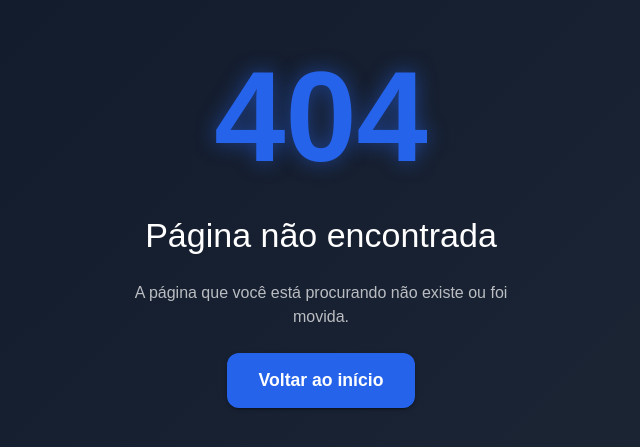
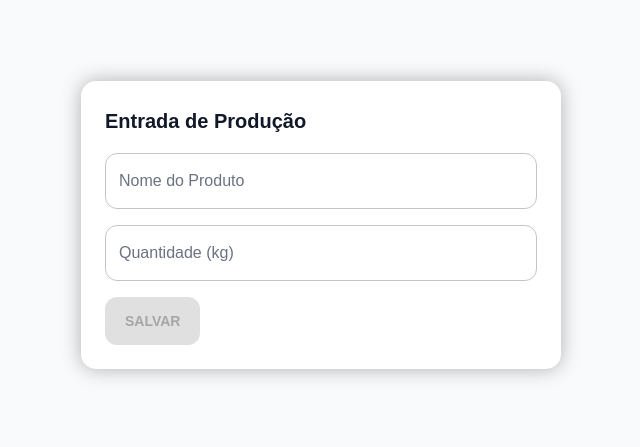
Before and after one commit to jadmajzoub/SGMI, a React (Vite) app: page /production/entry in a window 1280 px wide. Before the commit this address had no page. Shown: the part 175-622 px from the top of the page, without its empty margins (319-959 px from the left). Built offline with nearby package versions, Linux system fonts and the light colour scheme.

Commit message:
refactor: change components name

```diff
--- a/src/routes/AppRoutes.tsx
+++ b/src/routes/AppRoutes.tsx
@@ -1,9 +1,9 @@
-import { Routes, Route, Navigate } from 'react-router-dom'
-import LoginPage from '../containers/Director/Login'
-import LoadingScreen from '../containers/Director/LoadingScreen'
-import ProductionEntryDirector from '../containers/Director/ProductionEntry'
-import ProductionEntryProduction from '../containers/Production/ProductionEntry'
-import NotFoundPage from '../containers/NotFound'
+import { Navigate, Route, Routes } from 'react-router-dom';
+import DirectorDashboard from '../containers/Director/Dashboard';
+import LoadingScreen from '../containers/Director/LoadingScreen';
+import LoginPage from '../containers/Director/Login';
+import NotFoundPage from '../containers/NotFound';
+import Entry from '../containers/Production/Entry';
 
 interface AuthError {
   message: string
@@ -33,9 +33,9 @@ export default function AppRoutes({ isAuthenticated, authError, onLogin, onClear
       <Route path="/loading" element={<LoadingScreen />} />
       <Route
         path="/director/production-entry"
-        element={isAuthenticated ? <ProductionEntryDirector /> : <Navigate to="/" replace />}
+        element={isAuthenticated ? <DirectorDashboard /> : <Navigate to="/" replace />}
       />
-      <Route path="/production/production-entry" element={<ProductionEntryProduction />} />
+      <Route path="/production/entry" element={<Entry />} />
       <Route path="*" element={<NotFoundPage />} />
     </Routes>
   )
```
Also changed, not shown: src/containers/Production/Entry/index.tsx (renamed from src/containers/Production/ProductionEntry/index.tsx, +6 -6 lines), src/containers/Director/Dashboard/index.tsx (renamed from src/containers/Director/ProductionEntry/index.tsx).
